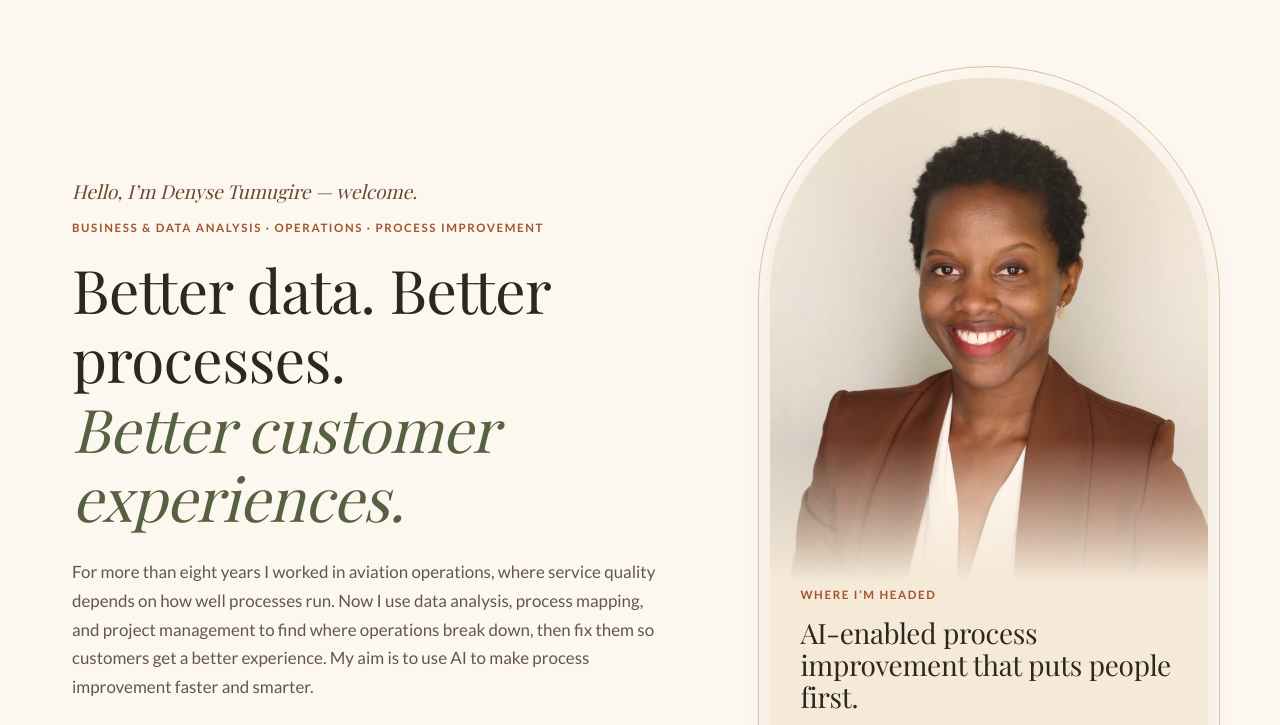
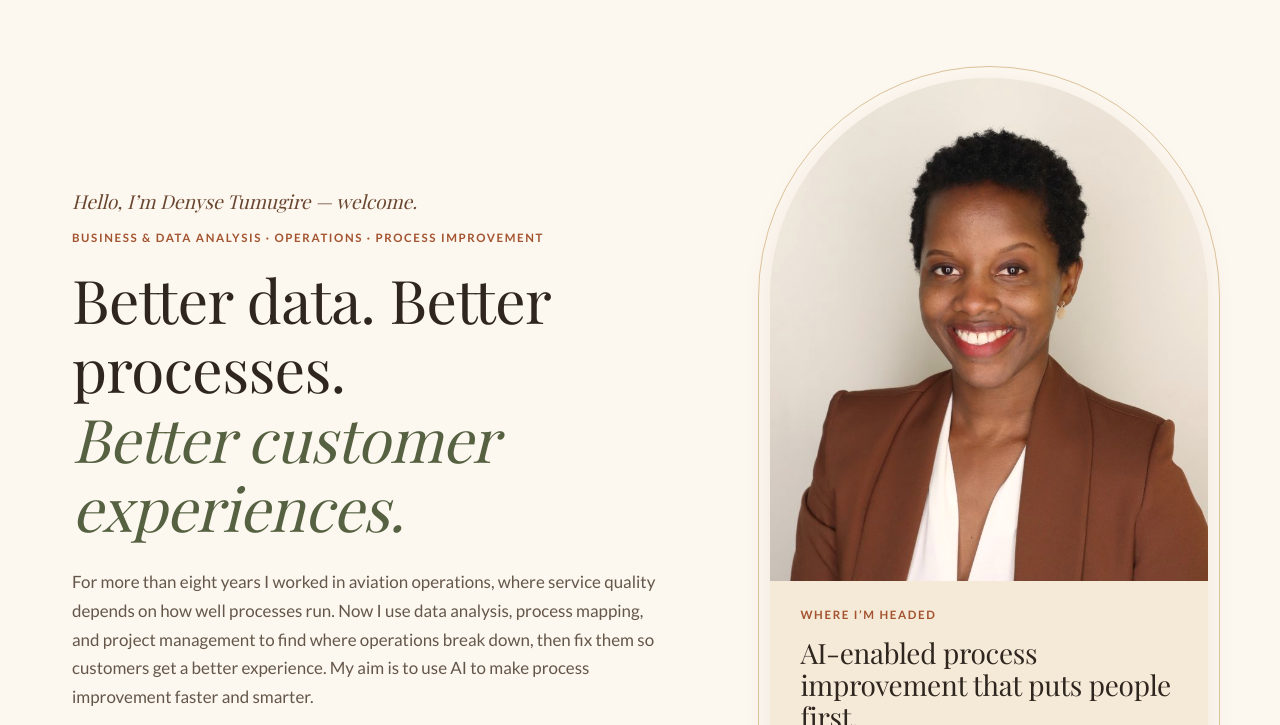
Before and after one commit to denyse169/denyse169.github.io, a plain HTML site: page index.html in a window 1280 px wide. Shown: the part 75-800 px from the top of the page. Drawn offline with nearby package versions, Linux system fonts and the light colour scheme; a web font is replaced by a local one.

Commit message:
Remove fade overlay from headshot
Co-Authored-By: Claude Opus 5.5 <noreply@anthropic.com>
Claude-Session: https://claude.ai/code/session_01GNXAFERy6X7ejWq1zJUpAu

```diff
--- a/assets/styles.css
+++ b/assets/styles.css
@@ -75,7 +75,7 @@ nav a.nav-cta:hover, nav a.nav-cta.is-active { background: var(--olive-dark); co
 .hero-note:before { content: ''; position: absolute; inset: -12px; border: 1px solid #dcc29a; border-radius: 999px 999px 28px 28px; pointer-events: none; }
 .hero-note h2 { font-size: 1.75rem; }
 .hero-note p:not(.eyebrow) { font-size: .88rem; color: var(--muted); }
-.hero-note .eyebrow { margin-top: 4px; margin-bottom: 12px; }
+.hero-note .eyebrow { margin-top: 24px; margin-bottom: 12px; }
 .hero-note > :not(.portrait-frame) { margin-left: 30px; margin-right: 30px; }
 .orbit { height: 175px; max-width: 250px; margin: 5px auto 20px; position: relative; display: flex; align-items: center; justify-content: center; border: 1px solid #c9bfa9; border-radius: 50%; transform: rotate(-15deg); }
 .orbit:before { content: ''; position: absolute; width: 145px; height: 145px; border: 1px solid #c9bfa9; border-radius: 50%; transform: rotate(15deg); }
@@ -197,7 +197,6 @@ footer p { margin: 0; }
 
 /* ---------- Warm personal touches ---------- */
 .portrait-frame { position: relative; overflow: hidden; border-radius: 999px 999px 0 0; }
-.portrait-frame:after { content: ''; position: absolute; inset: 0; pointer-events: none; background: linear-gradient(180deg, rgba(232, 196, 150, .18) 0%, rgba(245, 233, 215, 0) 45%, rgba(245, 233, 215, 0) 72%, var(--sand) 100%); }
 .portrait { display: block; width: 100%; height: auto; aspect-ratio: 720 / 828; object-fit: cover; object-position: center 30%; filter: sepia(.12) saturate(1.05); background: #ece2d2; }
 .greeting { font-family: var(--serif); font-style: italic; font-size: 1.2rem; color: var(--brown); margin-bottom: 10px; }
 .hero-note blockquote { margin: 0 0 18px; padding-left: 14px; border-left: 3px solid var(--ochre); font-family: var(--serif); font-style: italic; color: var(--brown); font-size: .98rem; line-height: 1.5; }
```
